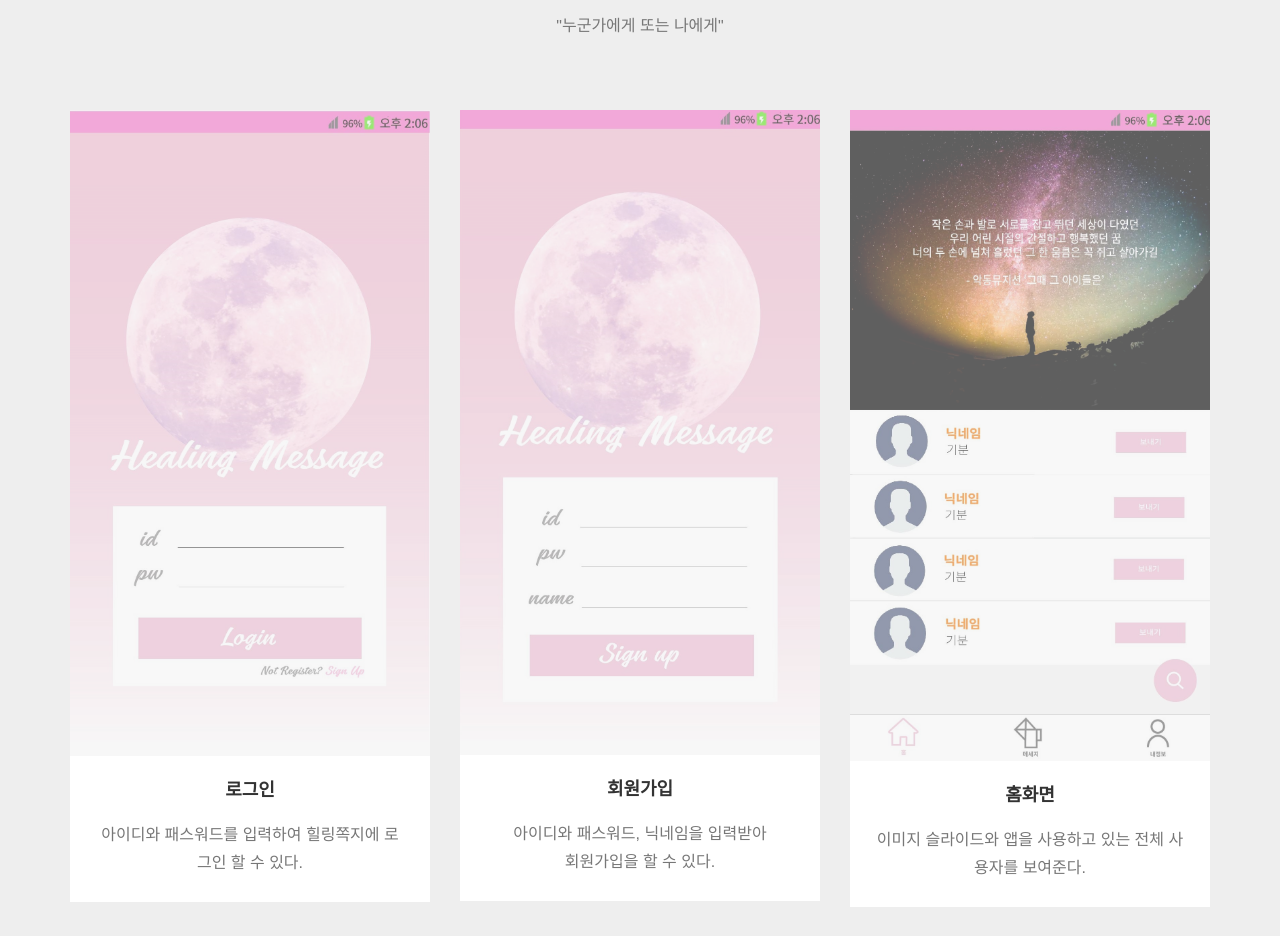
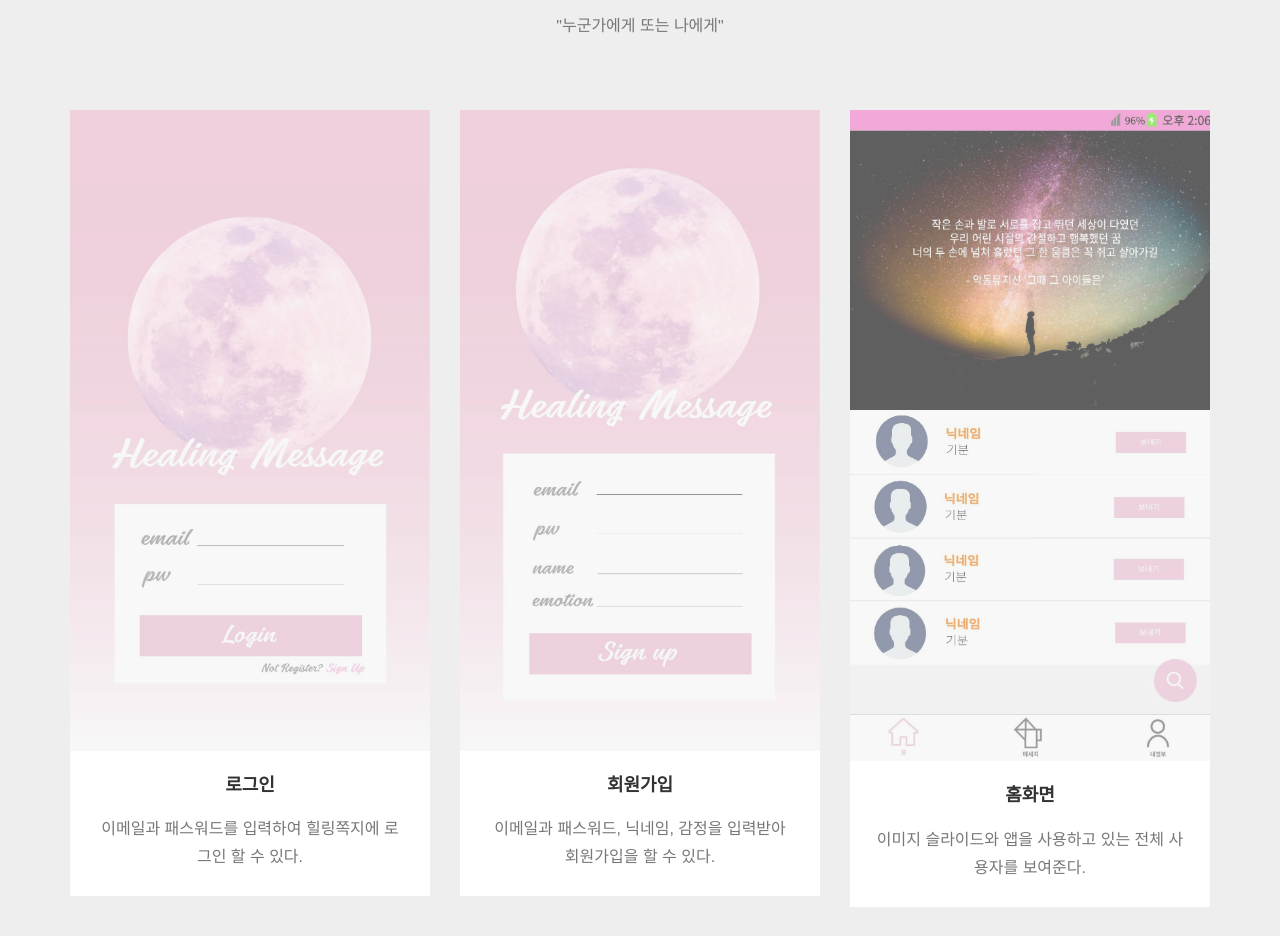
Before and after one commit to parksodam0328/ITShow-Website, a website: page index.html in a window 1280 px wide. Shown: the part 1676-2612 px from the top of the page. Drawn offline with nearby package versions, Linux system fonts and the light colour scheme; a web font is replaced by a local one.

Commit message:
로그인, 회원가입 이미지 변경

```diff
--- a/index.html
+++ b/index.html
@@ -151,25 +151,25 @@
                 <div class="col-md-4 col-sm-6 portfolio-item">
                     <a href="#portfolioModal1" class="portfolio-link" data-toggle="modal">
                         <div class = "opa">
-                        <img src="img/portfolio/roundicons.png" class="img-responsive" alt="">
+                        <img src="img/portfolio/roundicons.jpg" class="img-responsive" alt="">
                         </div>
                     </a>
                     <div class="portfolio-caption">
                         <h4>로그인</h4>
                         <br>
-                        <p class="text-muted">아이디와 패스워드를 입력하여 힐링쪽지에 로그인 할 수 있다.</p>
+                        <p class="text-muted">이메일과 패스워드를 입력하여 힐링쪽지에 로그인 할 수 있다.</p>
                     </div>
                 </div>
                 <div class="col-md-4 col-sm-6 portfolio-item">
                     <a href="#portfolioModal2" class="portfolio-link" data-toggle="modal">
                         <div class = "opa">
-                        <img src="img/portfolio/startup-framework.png" class="img-responsive" alt="">
+                        <img src="img/portfolio/startup-framework.jpg" class="img-responsive" alt="">
                          </div>
                     </a>
                     <div class="portfolio-caption">
                         <h4>회원가입</h4>
                         <br>
-                        <p class="text-muted">아이디와 패스워드, 닉네임을 입력받아<br> 회원가입을 할 수 있다.</p>
+                        <p class="text-muted">이메일과 패스워드, 닉네임, 감정을 입력받아 회원가입을 할 수 있다.</p>
                     </div>
                 </div>
                 <div class="col-md-4 col-sm-6 portfolio-item">
@@ -320,7 +320,7 @@
                     <div class="team-member">
                         <img src="img/team/1.jpg" class="img-responsive img-circle" alt="">
                         <h4>Park So Dam</h4>
-                        <p class="text-muted">Front-end Developer</p>
+                        <p class="text-muted">Front/Back-end Developer</p>
                         <ul class="list-inline social-buttons">
                             <li><a href="https://www.facebook.com/profile.php?id=100010639665040"><i class="fa fa-facebook"></i></a>
                             </li>
```
Also changed, not shown: img/map-image.png (deleted), img/portfolio/roundicons.jpg (added), img/portfolio/roundicons.png (deleted), img/portfolio/startup-framework.jpg (added), img/portfolio/startup-framework.png (deleted).
